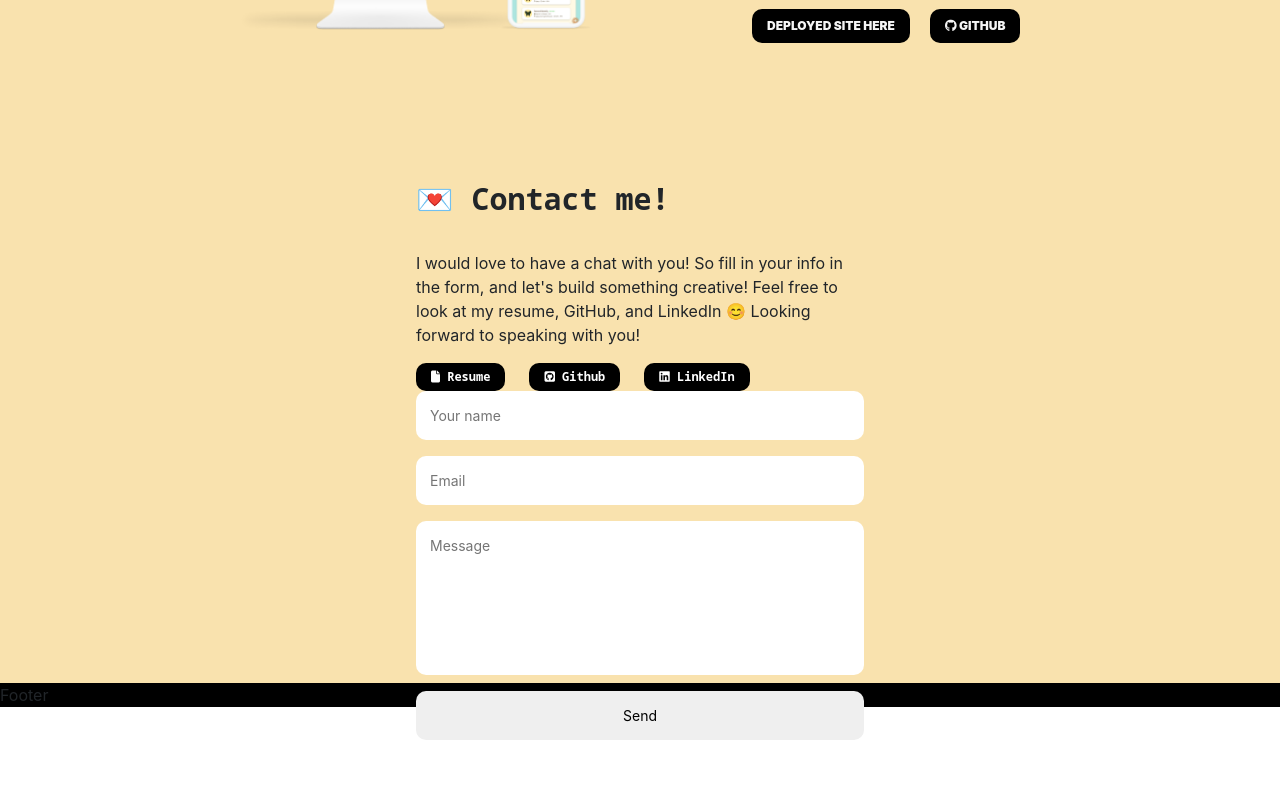
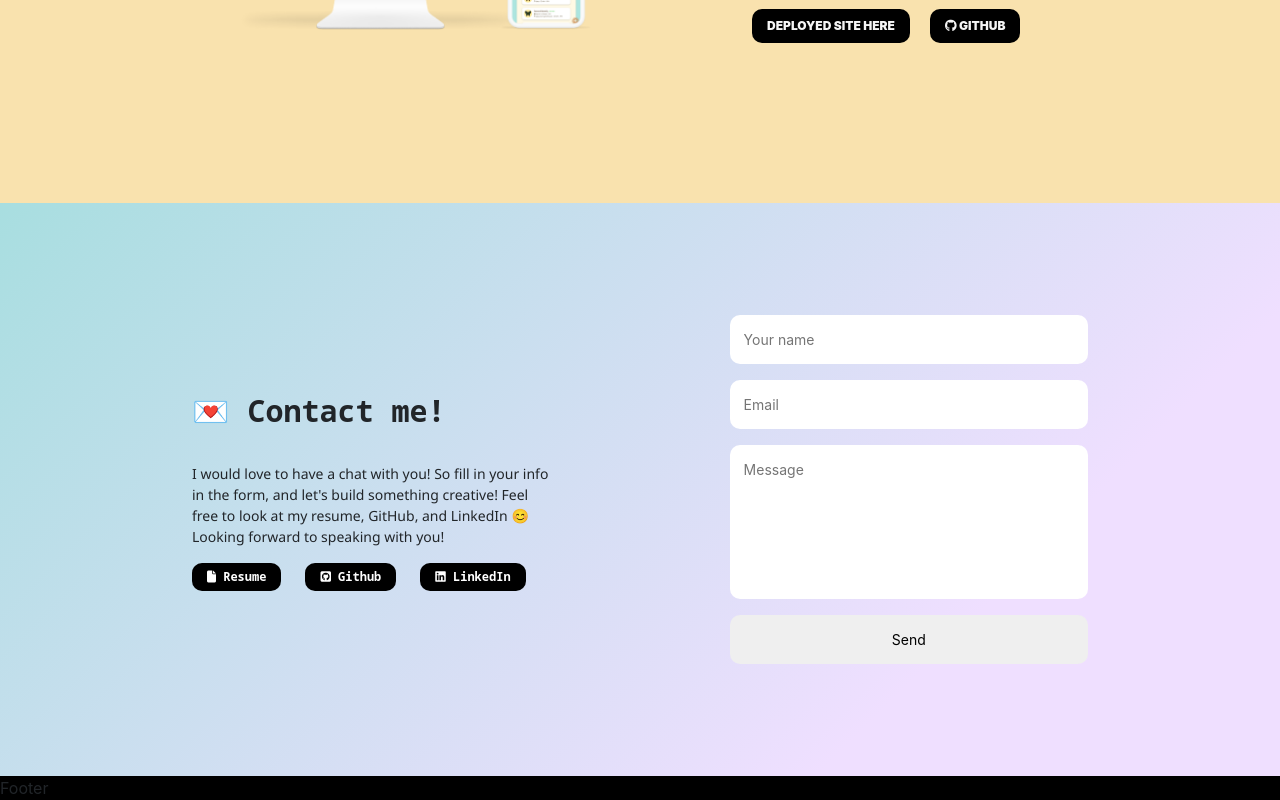
Before and after one commit to yeana-dev/yeana, a React (Create React App) app in the folder client/: page / in a window 1280 px wide. Shown: the part 3751-4551 px from the top of the page. Before the commit the page ends 4491 px from the top, so only its background shows below. Built offline with nearby package versions, Linux system fonts and the light colour scheme.

Commit message:
Modified margin and width because of added container around the content

```diff
--- a/client/src/components/style/Contact.css
+++ b/client/src/components/style/Contact.css
@@ -1,22 +1,34 @@
 #contact {
-  height: 60vh;
-  width: 70%;
   margin: 0 auto;
   display: flex;
   align-items: center;
   justify-content: center;
   gap: 10em;
+  background: linear-gradient(135deg, #a8dee0 0%, #efdfff 75%);
 }
 
-#contact > * {
-  width: 50%;
+#contact #container {
+  width: 70%;
+  display: flex;
+  justify-content: space-between;
+  align-items: center;
+  margin: 7em 0;
+}
+
+#contact #container > * {
+  width: 40%;
 }
 
 #contact-left header {
   font-size: 30px;
   font-weight: 700;
-  margin: 1em 0;
+  margin-bottom: 1em;
   font-family: "Noto Sans Mono", monospace;
+}
+
+#contact-left p {
+  font-family: "Noto Sans", sans-serif;
+  font-size: 14px;
 }
 
 #contact form {
```
